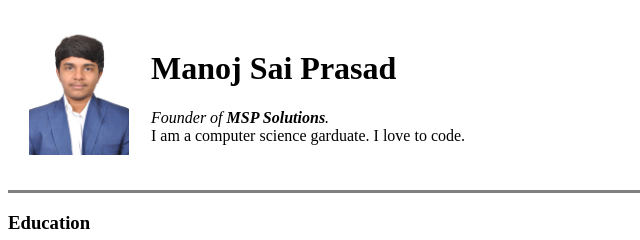
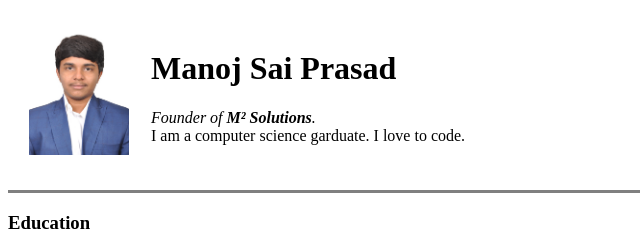
Before and after one commit to 1210315125/cv, a plain HTML site: page index.html in a window 1280 px wide. Shown: the top 240 px of the page, 0-640 px from the left. Drawn offline with Linux system fonts and the light colour scheme.

Commit message:
Update index.html

```diff
--- a/index.html
+++ b/index.html
@@ -14,7 +14,7 @@
     </td>
     <td>
       <h1>Manoj Sai Prasad</h1>
-      <p><em>Founder of <strong>MSP Solutions</strong>.</em><br>
+      <p><em>Founder of <strong>M² Solutions</strong>.</em><br>
         I am a computer science garduate. I love to code.
       </p>
     </td>
```
